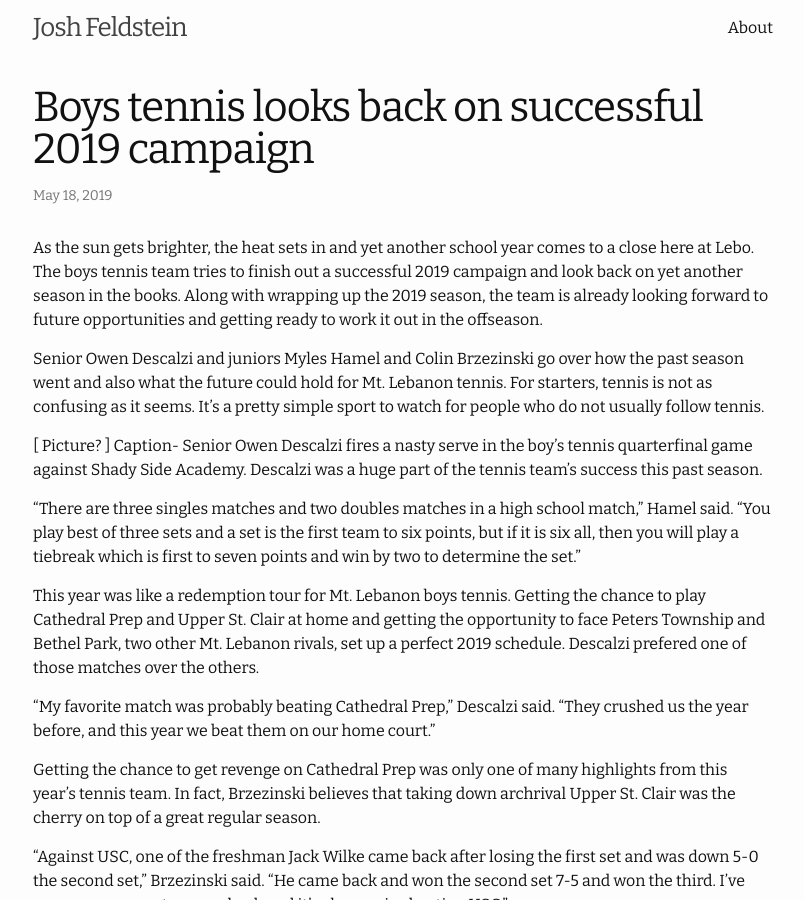
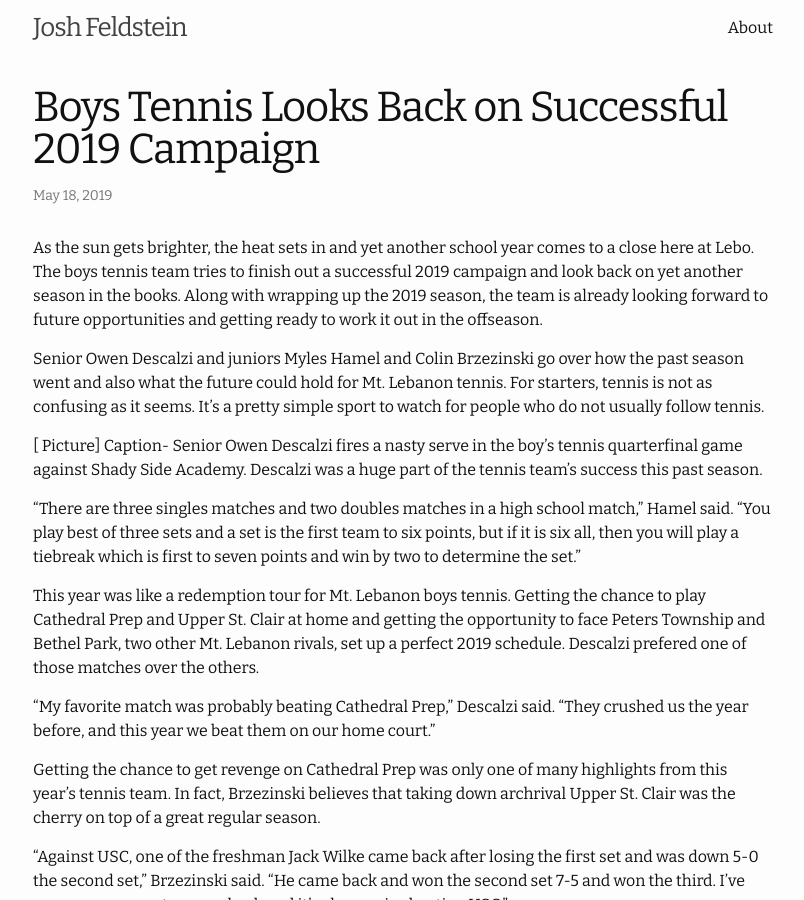
Before and after one commit to joshfeldstein/joshfeldstein.github.io, a Jekyll site: the page built from _posts/2019-05-17-tennis.markdown, in a window 1280 px wide and 900 px high. Shown: the whole window, without its empty margins (237-1041 px from the left). Built offline with Jekyll 4.4.1, drawn with Linux system fonts in a browser that asks for light colours.

```diff
--- a/_posts/2019-05-17-tennis.markdown
+++ b/_posts/2019-05-17-tennis.markdown
@@ -1,6 +1,6 @@
 ---
 layout: post
-title:  "Boys tennis looks back on successful 2019 campaign"
+title:  "Boys Tennis Looks Back on Successful 2019 Campaign"
 date:   2019-05-17 20:43:50 -0500
 categories:
 ---
@@ -8,7 +8,7 @@ As the sun gets brighter, the heat sets in and yet another school year comes to
 
 Senior Owen Descalzi and juniors Myles Hamel and Colin Brzezinski go over how the past season went and also what the future could hold for Mt. Lebanon tennis. For starters, tennis is not as confusing as it seems. It’s a pretty simple sport to watch for people who do not usually follow tennis.
 
-[ Picture? ]
+[ Picture]
 Caption- Senior Owen Descalzi fires a nasty serve in the boy’s tennis quarterfinal game against Shady Side Academy. Descalzi was a huge part of the tennis team’s success this past season.
 
 “There are three singles matches and two doubles matches in a high school match,” Hamel said. “You play best of three sets and a set is the first team to six points, but if it is six all, then you will play a tiebreak which is first to seven points and win by two to determine the set.”
```
